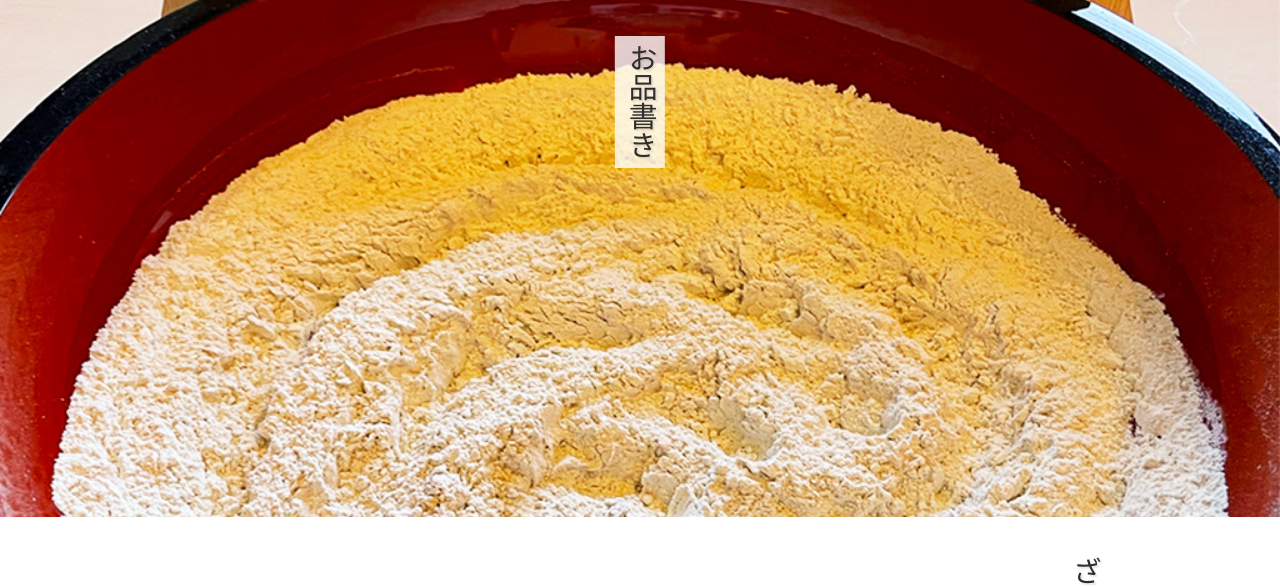
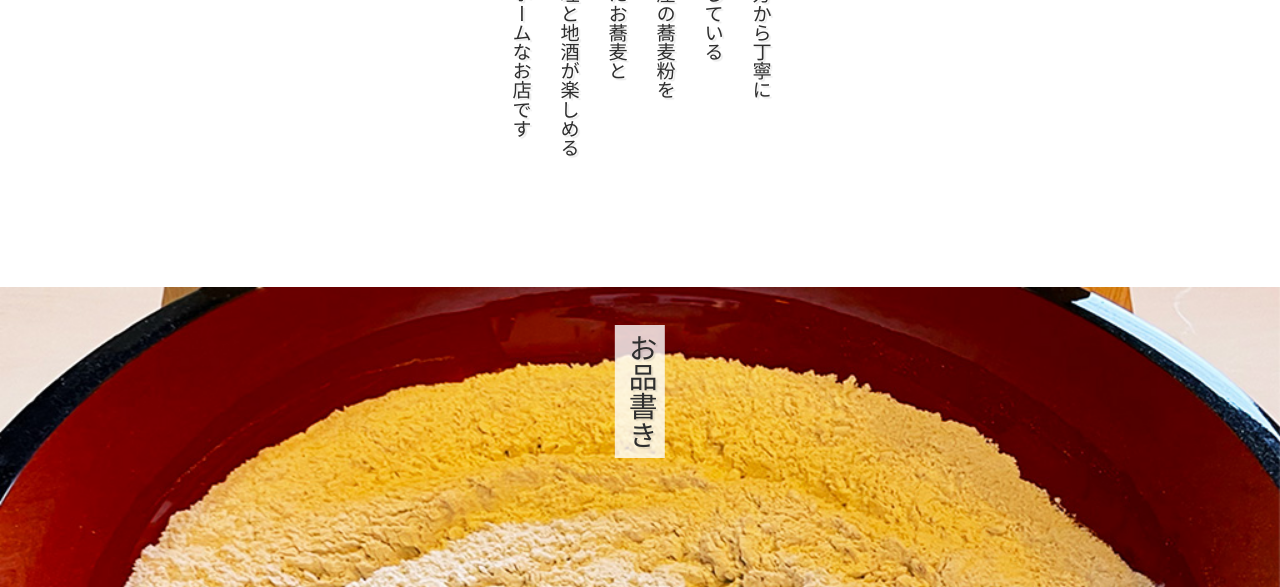
Before and after one commit to ycat4/garyutest, a plain HTML site: page index.html in a window 1280 px wide. Shown: the part 513-1100 px from the top of the page. Drawn offline with nearby package versions, Linux system fonts and the light colour scheme; a script that the page names is missing; a web font is replaced by a local one.

Commit message:
Update style.css

```diff
--- a/css/style.css
+++ b/css/style.css
@@ -178,6 +178,20 @@ a:hover {
     z-index: 11;
 }
 
+/* トップ説明文 */
+.garyudcb {
+    writing-mode: vertical-rl;
+    margin-left: auto;
+    margin-right: auto;
+    height: 50vh;
+    padding-top: 5vh;
+    padding-bottom: auto;
+    line-height: 2.5em;
+    vertical-align: middle;
+    font-size: 1.2em;
+}
+
+
 /* 縦書き説明文 */
 .describe_tate {
     writing-mode: vertical-rl;
@@ -275,7 +289,7 @@ a:hover {
 /* メニュー名、値段、説明 */
 .menudis {
     display: grid;
-    grid-template-rows: 26vh 20vh;
+    grid-template-rows: 26vh 25vh;
     grid-template-columns: 14vw 16vw;
 }
 
```
